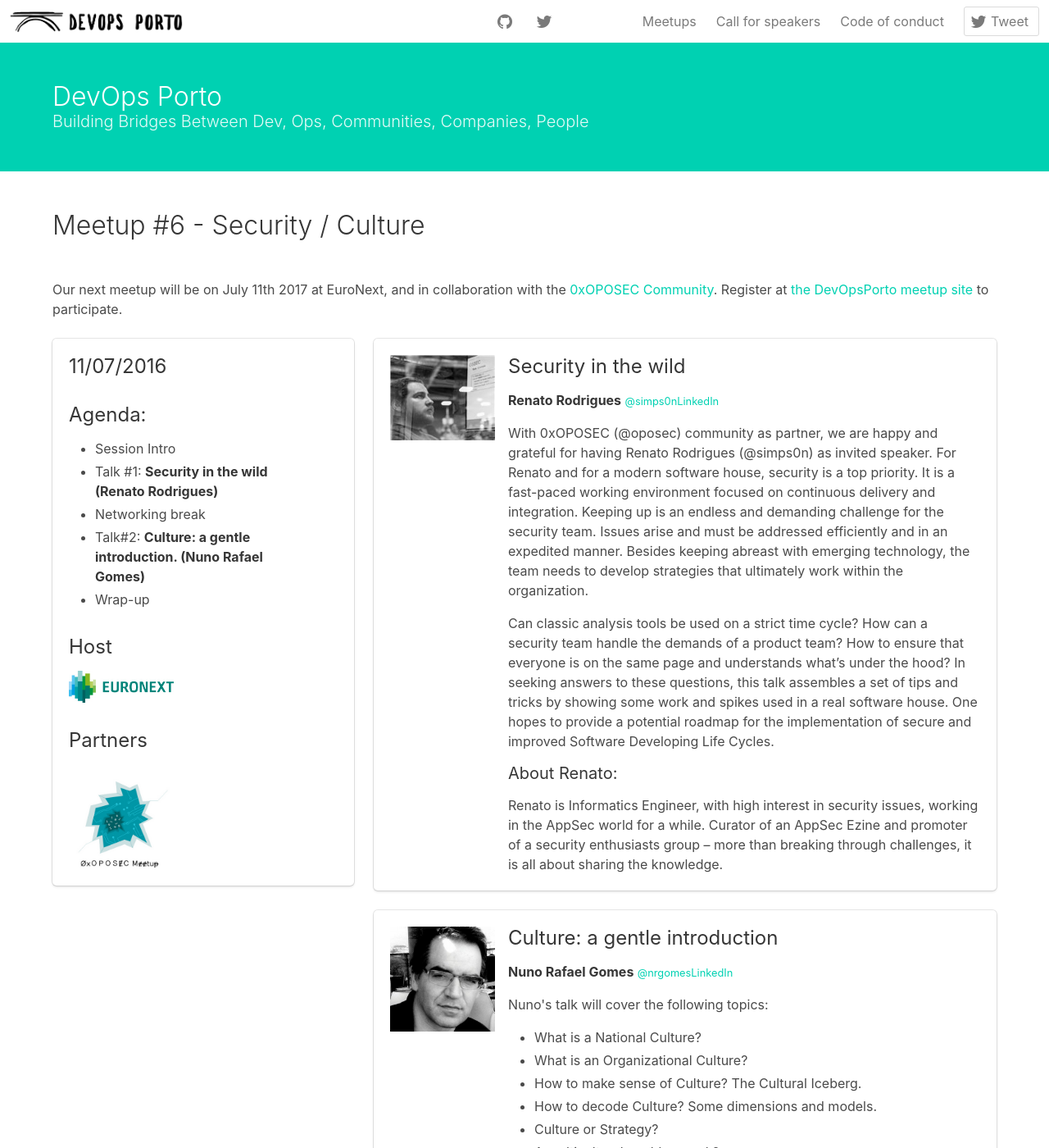
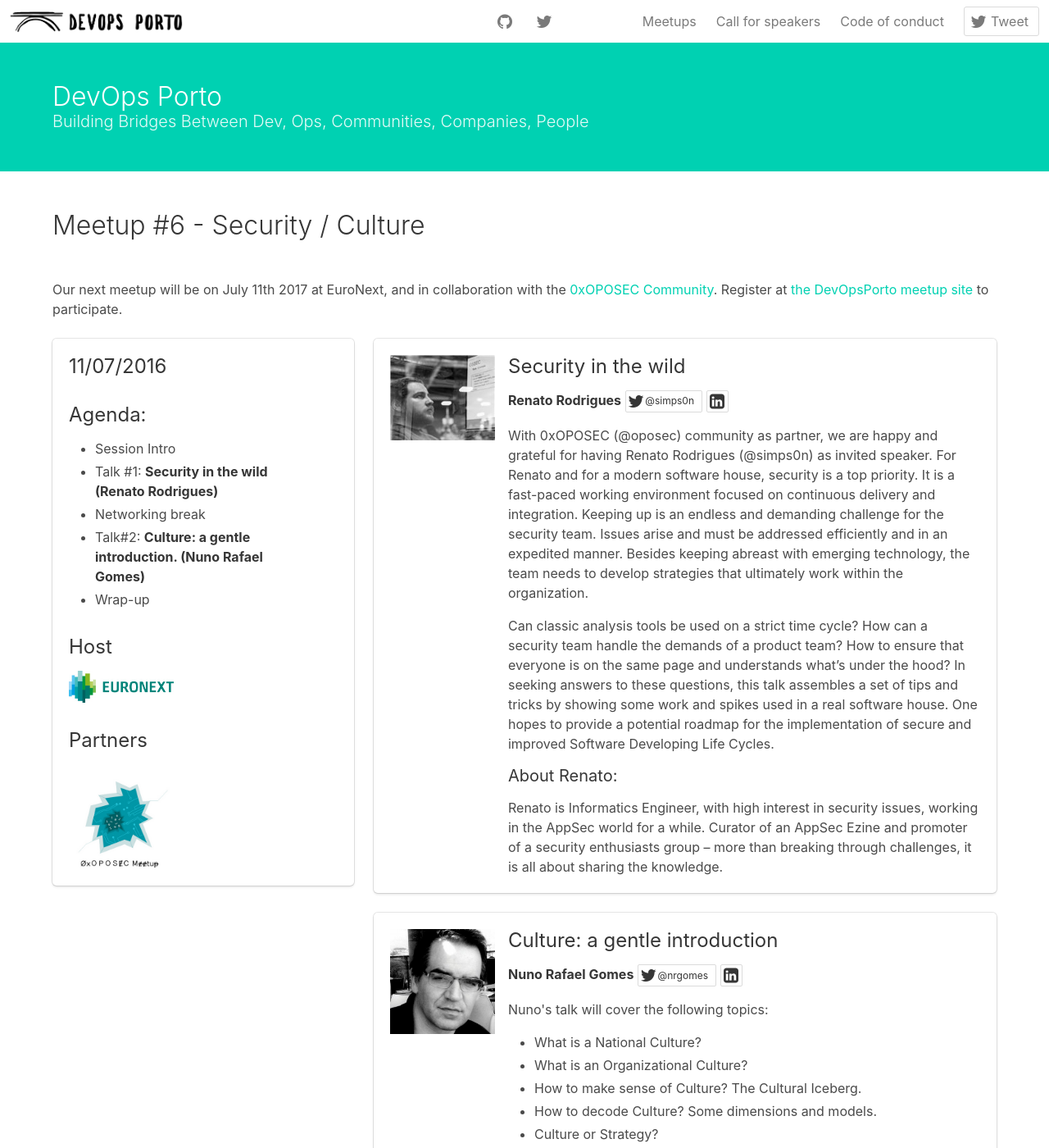
Before and after one commit to DevOpsPorto/devopsporto.github.io, a Jekyll site: the page built from index.md, in a window 1280 px wide and 1400 px high. Shown: the whole window at 82% size. Built offline with Jekyll 4.4.1, drawn with Linux system fonts in a browser that asks for light colours.

Commit message:
add buttons on speaker handles

```diff
--- /dev/null
+++ b/_includes/components/smallLinkedIn.html
@@ -0,0 +1,5 @@
+<a class="button is-small" href="https://www.linkedin.com/in/{{ include.handle }}" target="_blank">
+    <span class="icon">
+      <i class="fa fa-linkedin-square"></i>
+    </span>
+  </a>
--- /dev/null
+++ b/_includes/components/smalltwitter.html
@@ -0,0 +1,6 @@
+<a class="button is-small" href="http://www.twitter.com/{{ include.handle }}" target="_blank">
+    <span class="icon">
+      <i class="fa fa-twitter"></i>
+    </span>
+    <span>@{{ include.handle }}</span>
+  </a>
--- a/_includes/components/speakerhandle.html
+++ b/_includes/components/speakerhandle.html
@@ -1,3 +1,5 @@
 <p>
-    <strong>{{ include.name}}</strong> <small><a href="https://twitter.com/{{ include.twitter}}">@{{ include.twitter}}</a></small><small><a href="https://www.linkedin.com/in/{{ include.linkedin }}/">LinkedIn</a></small>
+    <strong>{{ include.name}}</strong>
+    {% include components/smalltwitter.html handle=include.twitter %}
+    {% include components/smallLinkedIn.html handle=include.linkedin %}
 </p>
```
